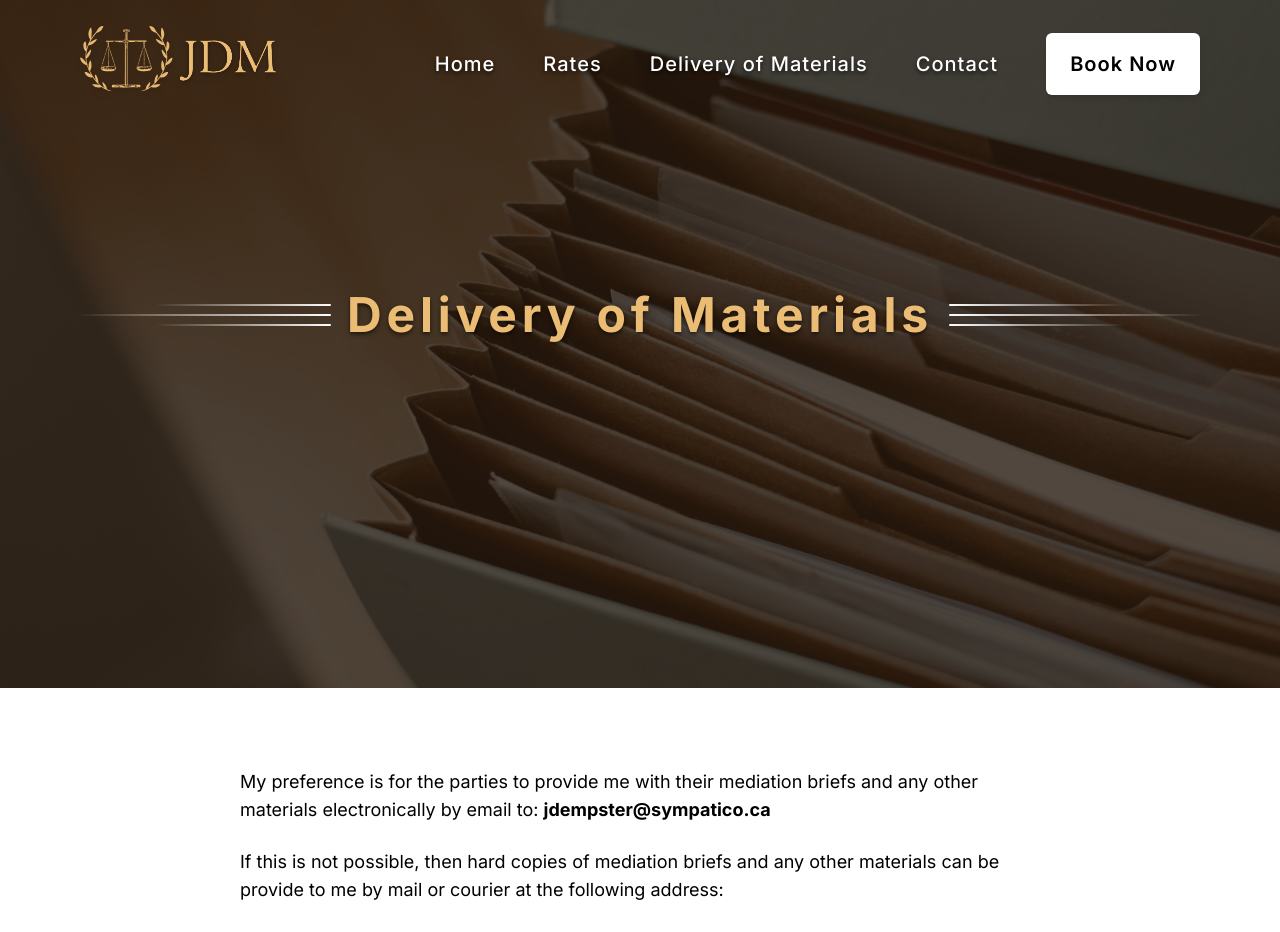
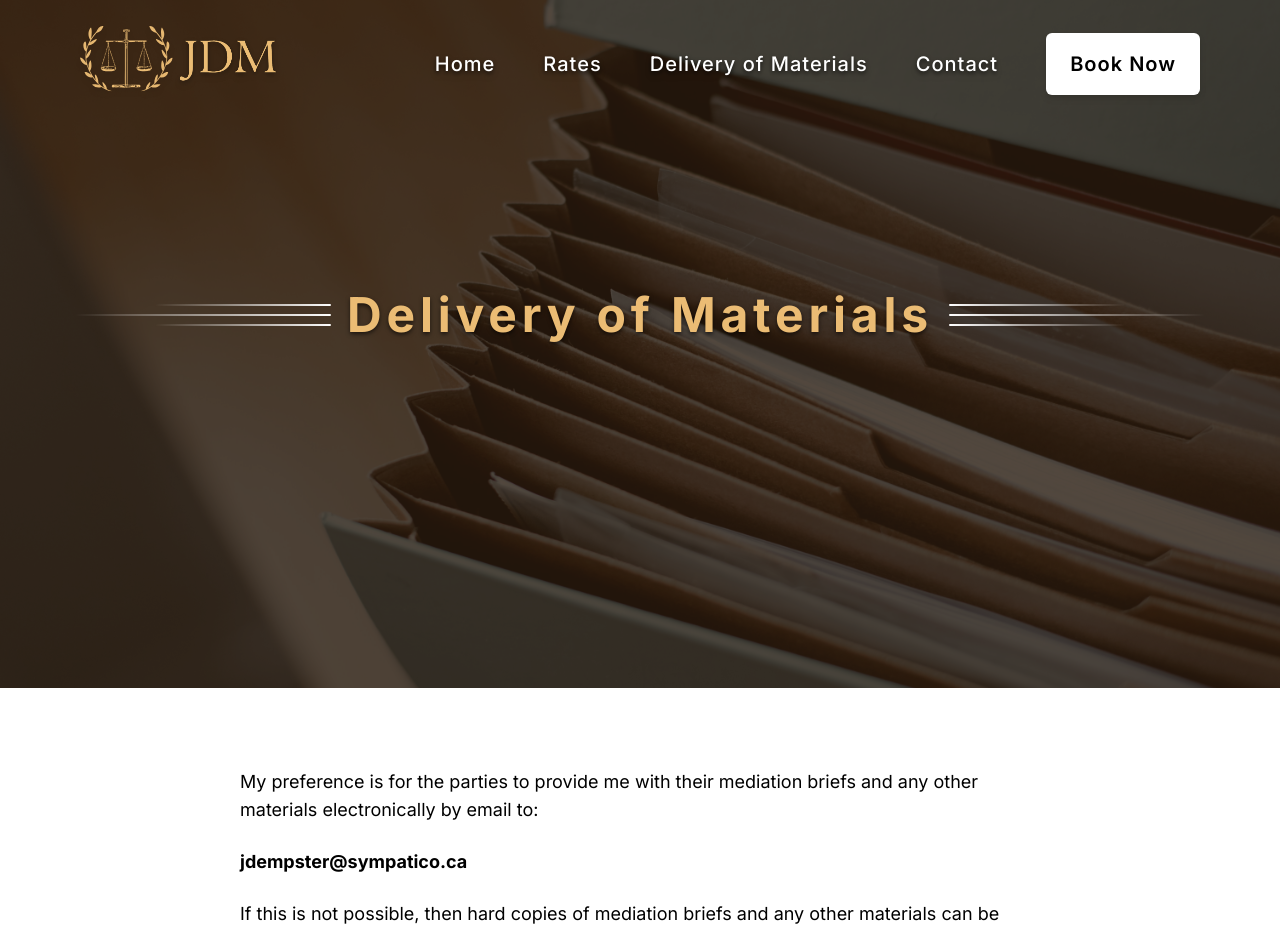
Before and after one commit to jtardioli/john-dempster-mediation, a Next.js app: page /delivery-of-materials in a window 1280 px wide. Shown: the top 932 px of the page. Built offline with nearby package versions, Linux system fonts and the light colour scheme.

Commit message:
change email position

```diff
--- a/src/pages/delivery-of-materials.tsx
+++ b/src/pages/delivery-of-materials.tsx
@@ -44,6 +44,9 @@ const DeliveryOfMaterials = () => {
           <p>
             My preference is for the parties to provide me with their mediation
             briefs and any other materials electronically by email to:{" "}
+          </p>
+          <p>
+            {" "}
             <strong>
               {" "}
               <a
```
